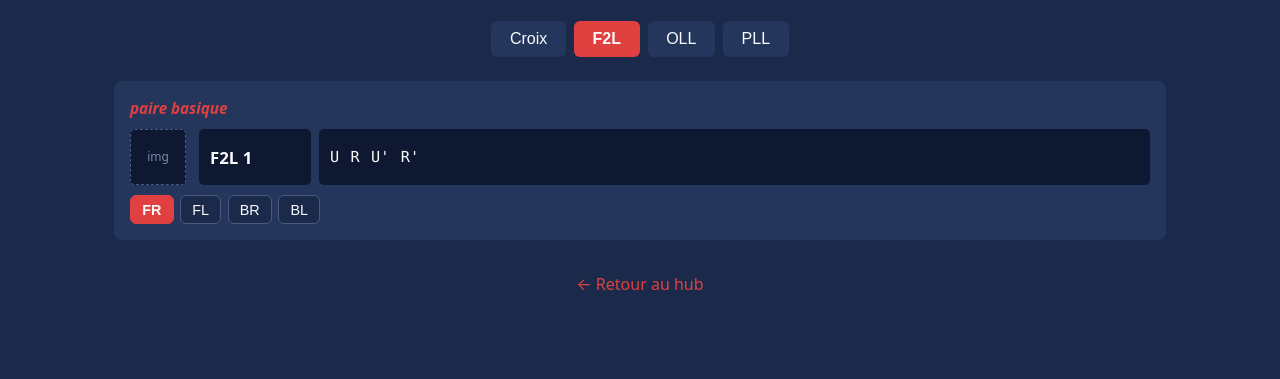
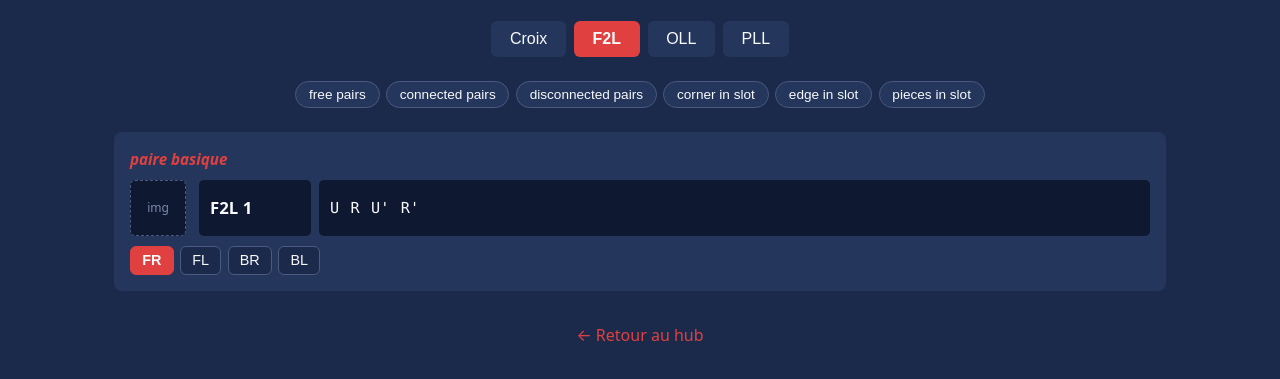
Before and after one commit to lucaslegall866/rubikscube-cfop, a plain HTML site: page index.html in a window 1280 px wide. Both pictures are taken after a click on the button "F2L". Shown: the part 103-482 px from the top of the page. Drawn offline with Linux system fonts and the light colour scheme.

Commit message:
ajout des sous filtres

```diff
--- a/index.html
+++ b/index.html
@@ -19,6 +19,8 @@
     <button class="onglet" data-etape="pll">PLL</button>
   </nav>
 
+  <div id="sous-filtres"><!-- généré par script.js selon la catégorie active --></div>
+
   <main id="contenu">
     <!-- Les cartes de formules sont générées par script.js -->
   </main>
--- a/script.js
+++ b/script.js
@@ -8,6 +8,14 @@
 // variantes  : la formule pour chaque placement.
 const IMG_DIR = "assets/images/";
 const IMG_EXT = ".png";
+
+// Sous-menus disponibles par catégorie (l'ordre définit l'ordre d'affichage)
+const SOUS_MENUS = {
+  croix: [],
+  f2l: ["free pairs", "connected pairs", "disconnected pairs", "corner in slot", "edge in slot", "pieces in slot"],
+  oll: ["dot", "L", "Line", "Square", "lightning", "Knight move", "fish", "C", "P", "T", "W", "OCLL", "awkward", "all corners oriented"],
+  pll: ["Adj Swap", "EPLL", "Opp swap"],
+};
 
 const formules = {
   croix: [
@@ -24,34 +32,22 @@ const formules = {
   f2l: [
   {
     nomSimple: "F2L 1", nomDetail: "paire basique", baseImage: null, placementDefaut: "FR",
-      variantes: {
-        FR: "U R U' R'",
-        FL: "U' L' U L",
-        BR: "U' R' U R",
-        BL: "U L U' L'",
-      },
+    sousMenu: "free pairs",
+    variantes: { FR: "U R U' R'", FL: "U' L' U L", BR: "U' R' U R", BL: "U L U' L'" },
   },
 ],
 oll: [
   {
     nomSimple: "OLL 21", nomDetail: "Sune", baseImage: null, placementDefaut: "FR",
-      variantes: {
-        FR: "R U R' U R U2 R'",
-        FL: "L' U' L U' L' U2 L",
-        BR: "R U R' U R U2 R'",
-        BL: "L' U' L U' L' U2 L",
-      },
+    sousMenu: "OCLL",
+    variantes: { FR: "R U R' U R U2 R'", FL: "L' U' L U' L' U2 L", BR: "R U R' U R U2 R'", BL: "L' U' L U' L' U2 L" },
   },
 ],
 pll: [
   {
     nomSimple: "PLL", nomDetail: "T-Perm", baseImage: null, placementDefaut: "FR",
-      variantes: {
-        FR: "R U R' U' R' F R2 U' R' U' R U R' F'",
-        FL: "L' U' L U L F' L2 U L U L' U' L F",
-        BR: "R U R' U' R' F R2 U' R' U' R U R' F'",
-        BL: "L' U' L U L F' L2 U L U L' U' L F",
-      },
+    sousMenu: "Adj Swap",
+    variantes: { FR: "R U R' U' R' F R2 U' R' U' R U R' F'", FL: "L' U' L U L F' L2 U L U L' U' L F", BR: "R U R' U' R' F R2 U' R' U' R U R' F'", BL: "L' U' L U L F' L2 U L U L' U' L F" },
   },
 ],
 };
@@ -59,7 +55,11 @@ const formules = {
 const PLACEMENTS = { FR: "FR", FL: "FL", BR: "BR", BL: "BL" };
 
 const contenu = document.getElementById("contenu");
+const sousFiltres = document.getElementById("sous-filtres");
 const onglets = document.querySelectorAll(".onglet");
+
+let etapeActive = "croix";
+let filtresActifs = new Set();   // sous-menus sélectionnés ; vide = tout afficher
 
 function creerCarte(f) {
   const carte = document.createElement("div");
@@ -137,17 +137,49 @@ function creerCarte(f) {
   return carte;
 }
 
-function afficher(etape) {
+// Construit la barre de sous-filtres pour la catégorie active
+function construireSousFiltres() {
+  sousFiltres.innerHTML = "";
+  filtresActifs.clear();
+  (SOUS_MENUS[etapeActive] || []).forEach((nom) => {
+    const btn = document.createElement("button");
+    btn.className = "sous-filtre";
+    btn.textContent = nom;
+    btn.addEventListener("click", () => {
+      // bascule : sélectionné <-> désélectionné
+      if (filtresActifs.has(nom)) {
+        filtresActifs.delete(nom);
+        btn.classList.remove("actif");
+      } else {
+        filtresActifs.add(nom);
+        btn.classList.add("actif");
+      }
+      afficher();
+    });
+    sousFiltres.appendChild(btn);
+  });
+}
+
+// Affiche les cartes de la catégorie active, filtrées par les sous-menus sélectionnés
+function afficher() {
   contenu.innerHTML = "";
-  (formules[etape] || []).forEach((f) => contenu.appendChild(creerCarte(f)));
+  let cartes = formules[etapeActive] || [];
+  if (filtresActifs.size > 0) {
+    cartes = cartes.filter((f) => filtresActifs.has(f.sousMenu));
+  }
+  cartes.forEach((f) => contenu.appendChild(creerCarte(f)));
 }
 
 onglets.forEach((btn) => {
   btn.addEventListener("click", () => {
     onglets.forEach((b) => b.classList.remove("actif"));
     btn.classList.add("actif");
-    afficher(btn.dataset.etape);
+    etapeActive = btn.dataset.etape;
+    construireSousFiltres();  // reconstruit la barre pour la nouvelle catégorie
+    afficher();
   });
 });
 
-afficher("croix");
+// État initial
+construireSousFiltres();
+afficher();
--- a/style.css
+++ b/style.css
@@ -40,6 +40,28 @@ h1 { font-size: 2rem; }
 }
 .onglet:hover { border-color: var(--accent); }
 .onglet.actif { background: var(--accent); font-weight: 600; }
+
+/* Barre de sous-filtres (multi-sélection) */
+#sous-filtres {
+  display: flex;
+  flex-wrap: wrap;
+  gap: 0.4rem;
+  justify-content: center;
+  margin-bottom: 1.5rem;
+}
+#sous-filtres:empty { display: none; }   /* pas de barre pour la Croix */
+
+.sous-filtre {
+  background: var(--carte);
+  color: var(--clair);
+  border: 1px solid #4a5a80;
+  padding: 0.3rem 0.8rem;
+  border-radius: 999px;   /* forme "pilule" pour les distinguer des onglets */
+  cursor: pointer;
+  font-size: 0.85rem;
+}
+.sous-filtre:hover { border-color: var(--accent); }
+.sous-filtre.actif { background: var(--accent); border-color: var(--accent); font-weight: 600; }
 
 /* Les cartes s'empilent verticalement */
 #contenu {
```
Also changed, not shown: 1 other file. Lines whose indentation alone changed are shown as unchanged.
